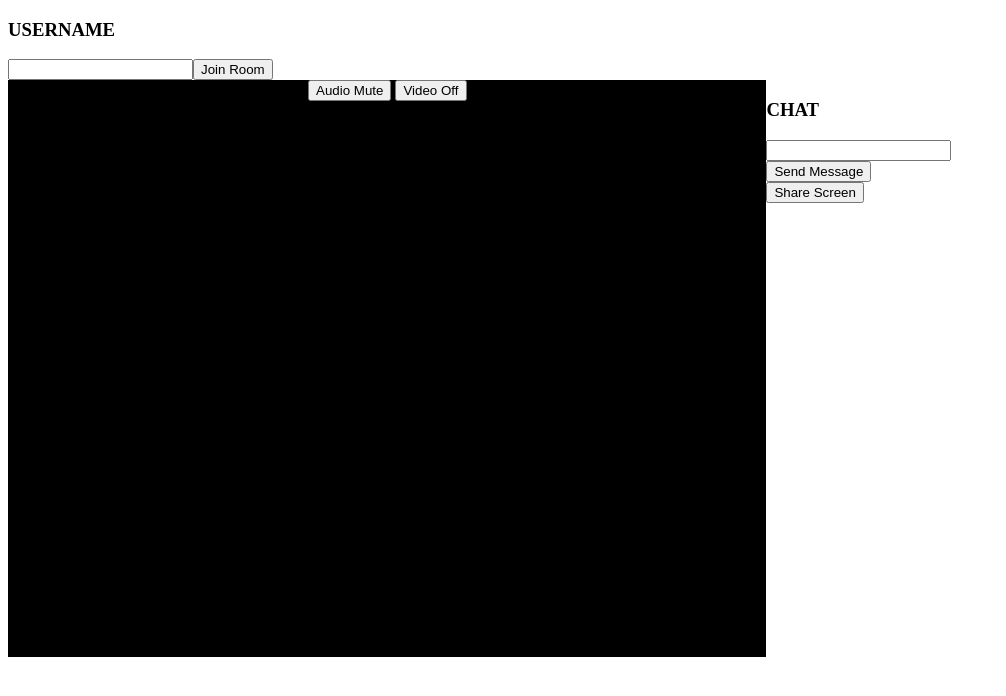
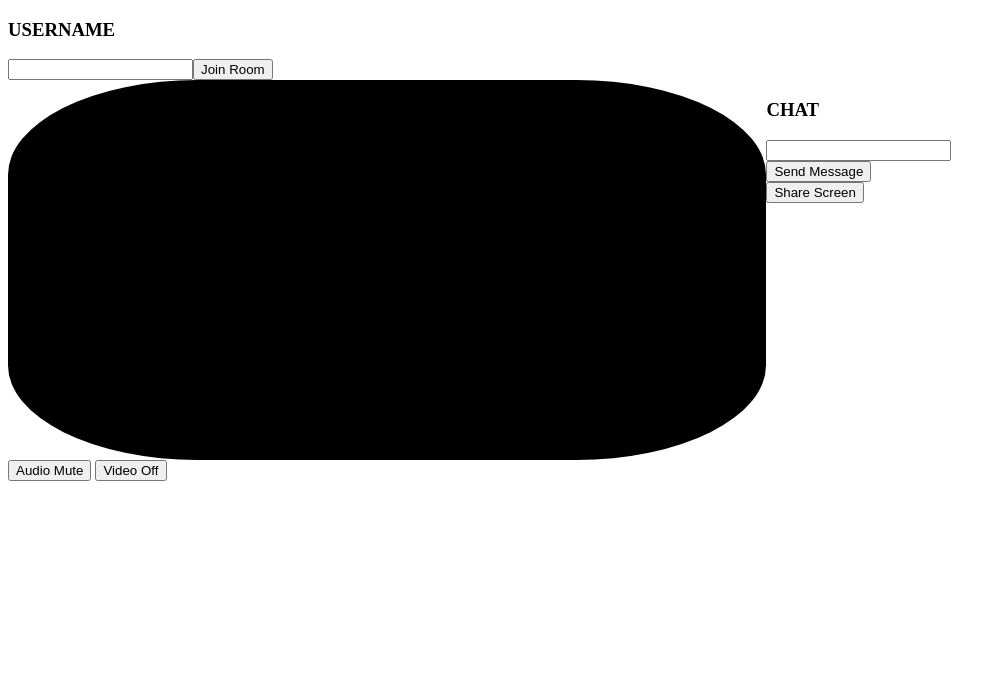
Before and after one commit to cookiemiro/webrtcProject, a Django app: page / in a window 1280 px wide. Shown: the top 696 px of the page, without its empty margins (0-1006 px from the left). Run offline with Django 4.2, Linux system fonts and the light colour scheme.

Commit message:
second commit

```diff
--- a/static/css/main.css
+++ b/static/css/main.css
@@ -1,19 +1,19 @@
 #video-container {
     position: relative;
     width: 100%;
-    padding-bottom: 56.25%;
+    /* padding-bottom: 56.25%; */
     grid-template-columns: repeat(3, 1fr);
-    background-color: black;
+    /* background-color: black; */
     overflow: hidden;
 }
 
-#video-container > video {
+/* #video-container > video {
     position: absolute;
     top: 0;
     left: 0;
     width: 100%;
     height: 100%;
-}
+} */
 
 .main-grid-container {
     display: grid;
@@ -23,6 +23,8 @@
 video {
     border-radius: 25%;
     background-color: black;
+    width: 100%;
+    height: 100%;
 }
 
 @media screen and (max-width: 768px) {
--- a/static/js/main.js
+++ b/static/js/main.js
@@ -9,6 +9,7 @@ let username;
 let peerUsername;
 let webSocket;
 
+// 소켓에서 받은 메시지
 function webSocketOnMessage(event) {
     console.log(event);
     let parsedData = JSON.parse(event.data);
@@ -48,6 +49,7 @@ function webSocketOnMessage(event) {
     }
 }
 
+// 소켓 연결
 btnJoin.addEventListener('click', () => {
     username = usernameInput.value;
     console.log(username)
@@ -96,6 +98,7 @@ btnJoin.addEventListener('click', () => {
     });
 });
 
+// 인스턴스를 하나 생성해놓고 미디어 디바이스를 찾아서 값을 할당한다.
 let localStream = new MediaStream();
 console.log(localStream);
 
@@ -112,7 +115,9 @@ const btnToggleVideo = document.querySelector('#btn-toggle-video');
 
 let userMedia = navigator.mediaDevices.getUserMedia(constraints)
     .then(stream => {
+        console.log(stream);
         localStream = stream;
+        console.log(localStream);
         localVideo.srcObject = localStream;
         localVideo.muted = true;
 
@@ -153,6 +158,7 @@ let userMedia = navigator.mediaDevices.getUserMedia(constraints)
     .catch(error => {
         console.log('Error accessing media devices.', error);
     })
+console.log(userMedia);
 
 let btnSendMsg = document.querySelector('#btn-send-msg');
 let messageList = document.querySelector('#message-list');
```
